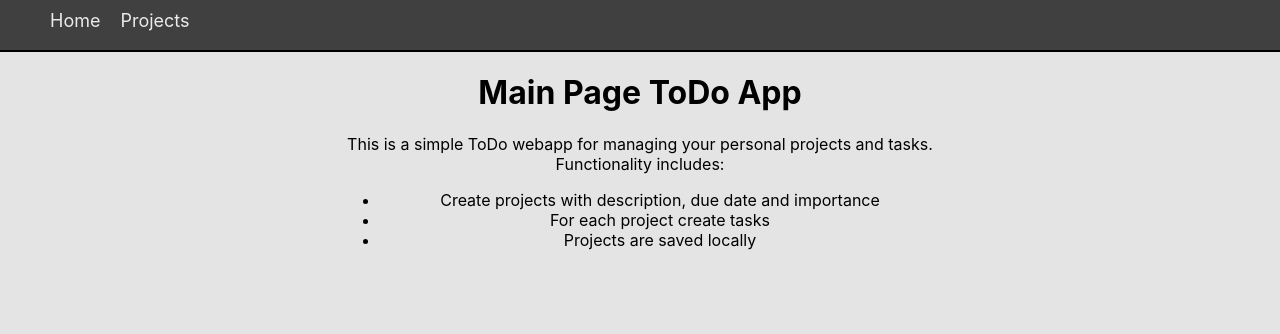
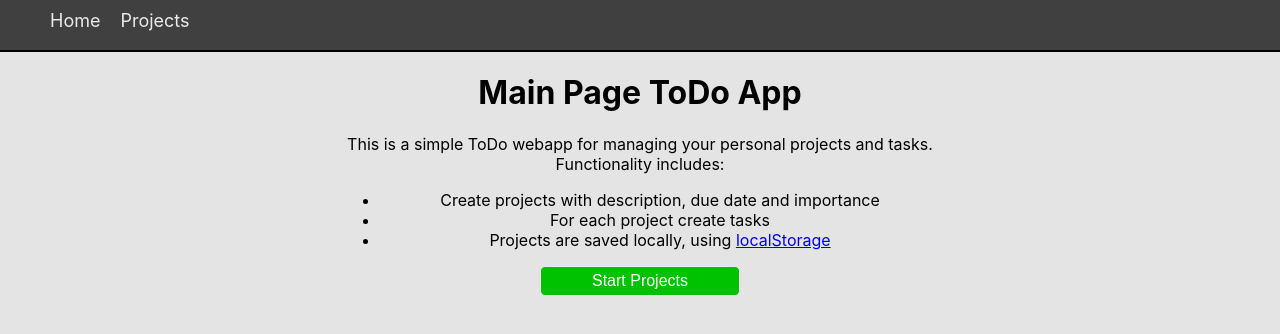
Before and after one commit to Soulgado/react-todo-app, a React (Create React App) app: page / in a window 1280 px wide. Shown: the top 334 px of the page. Built offline with nearby package versions, Linux system fonts and the light colour scheme.

Commit message:
Added button with link to the list of projects to the main page

```diff
--- a/src/App.js
+++ b/src/App.js
@@ -6,9 +6,6 @@ import ProjectForm from './views/AddProjectForm/AddProjectForm';
 import TaskForm from './views/TaskForm/TaskForm';
 import TaskEditForm from './views/TaskEditForm/TaskEditForm';
 import ProjectEditForm from './views/ProjectEditForm/ProjectEditForm';
-
-// create Component for mainpage content
-// direct access to new_project and new_task should show error page or something else
 
 function App() {
   let location = useLocation();
@@ -39,8 +36,15 @@ function App() {
                 <ul>
                   <li>Create projects with description, due date and importance</li>
                   <li>For each project create tasks</li>
-                  <li>Projects are saved locally</li>
+                  <li>
+                    Projects are saved locally,
+                     using <a href='https://developer.mozilla.org/ru/docs/Web/API/Window/localStorage'>localStorage</a>
+                  </li>
                 </ul>
+                <div>
+                  <button className='add-new-project-button' type='button'>
+                    <Link to='/projects'>Start Projects</Link>
+                  </button></div>
               </div>
             </div>
           </Route>
@@ -57,7 +61,4 @@ function App() {
   );
 }
 
-// create modal windows for edit forms
-// create pages for direct access to new/edit forms
-
 export default App;
--- a/src/constructors/ProjectConstructor.js
+++ b/src/constructors/ProjectConstructor.js
@@ -15,7 +15,7 @@ class Project extends Task {
   }
 
   deleteTask(task) {
-    this._tasks = this._tasks.filter(element => element !== task)  // best implementation??? index/filter/another??
+    this._tasks = this._tasks.filter(element => element !== task)
   }
 }
 
--- a/src/constructors/TaskConstructor.js
+++ b/src/constructors/TaskConstructor.js
@@ -4,7 +4,7 @@ class Task {
     this._desc = desc;
     this._due = new Date(due);
     this._importance = importance;
-    this._isDone = false;      // change to argument value???
+    this._isDone = false;
   }
 
   get name() {
--- a/src/redux/actionCreators.js
+++ b/src/redux/actionCreators.js
@@ -41,7 +41,6 @@ export function changeProject(project, formData) {
   })
 }
 
-
 export function addNewTaskToProject(project, formData) {
   const newTask = new Task(formData.name, formData.description, formData.due, formData.importance);
   project.tasks.push(newTask);
```
Also changed, not shown: 1 other file (tests, documents, lock files or other folders).
